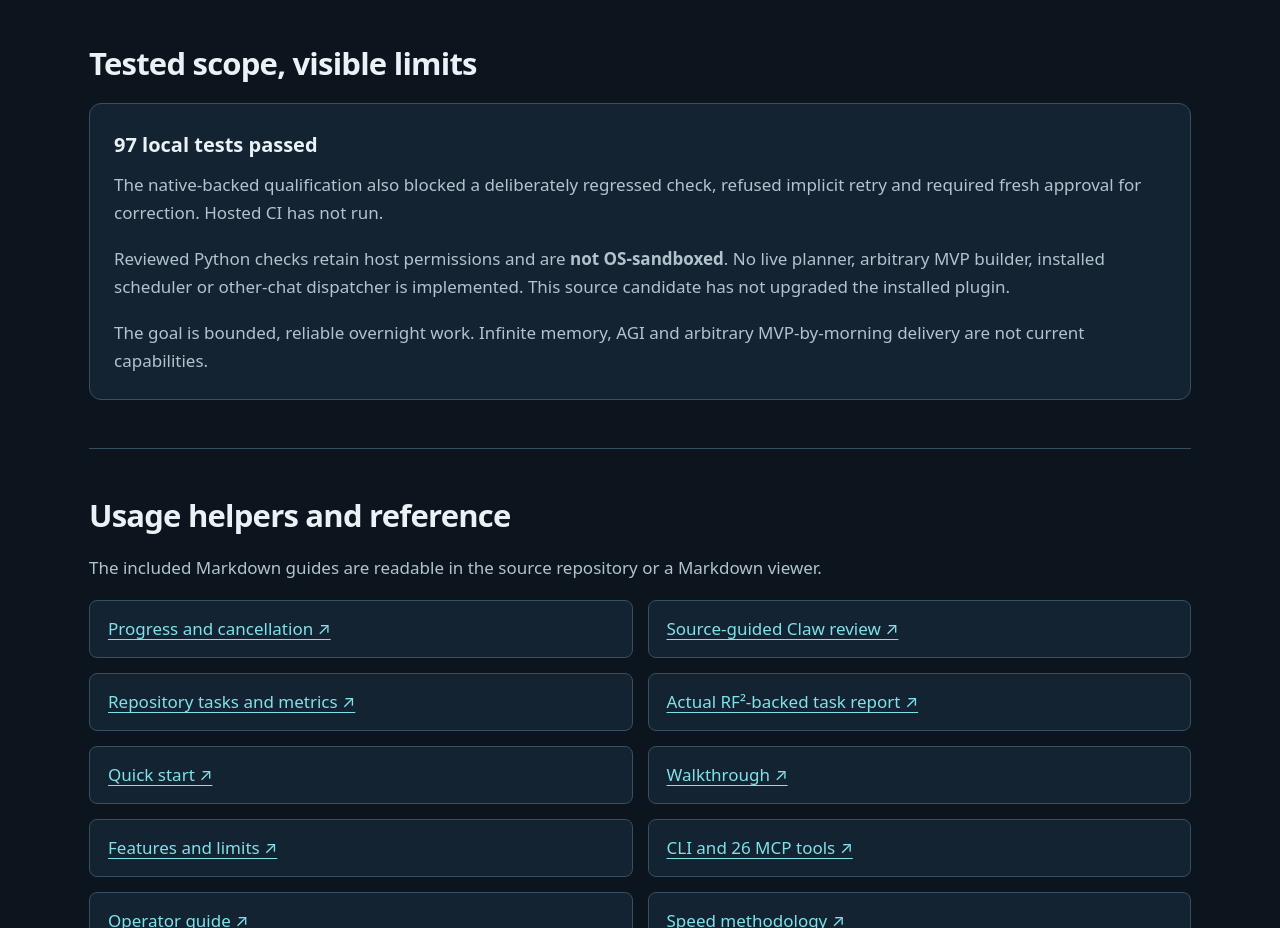
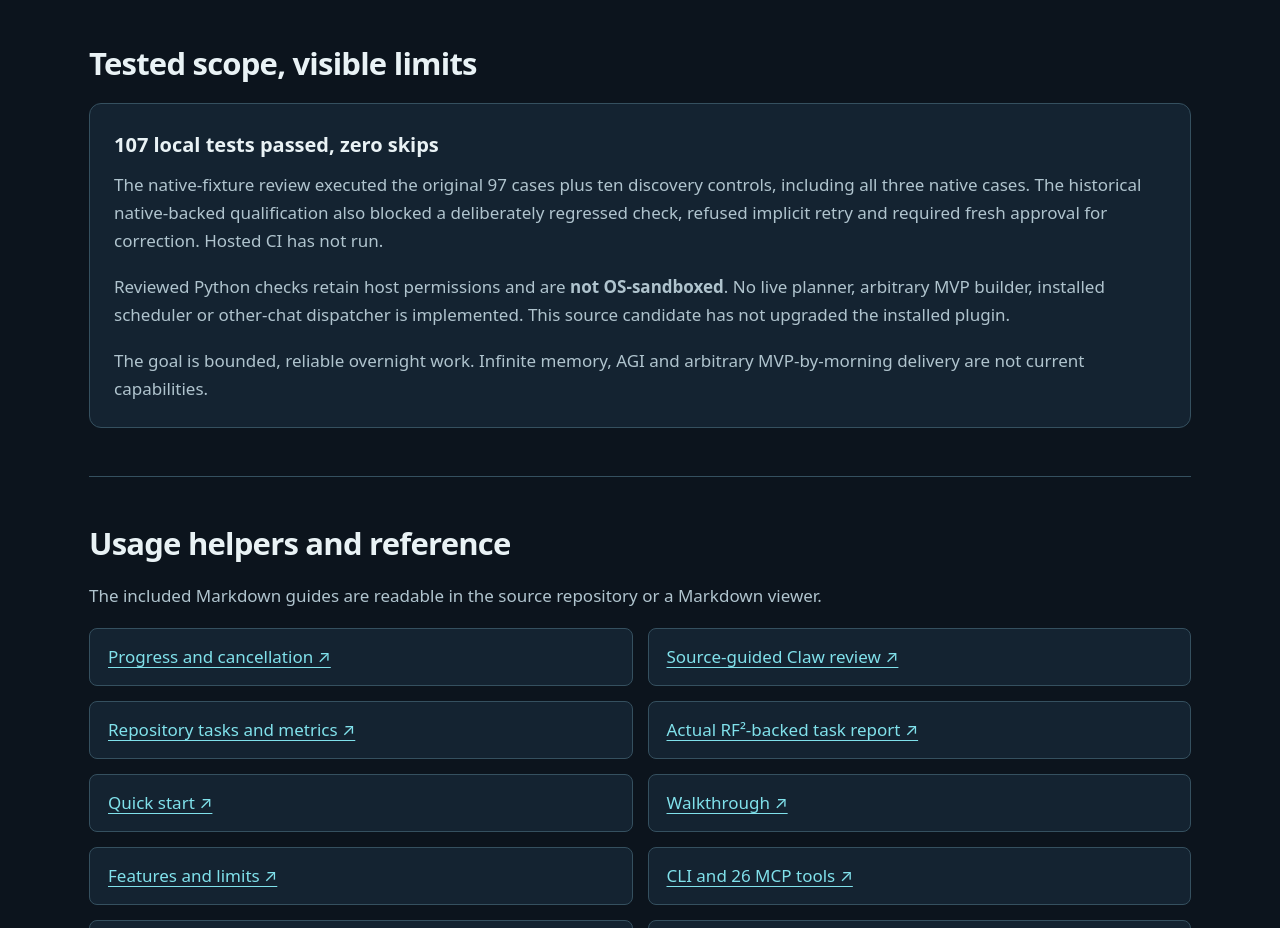
Before and after one commit to starkfiber/Bastion, a plain HTML site: page docs/index.html in a window 1280 px wide. Shown: the part 4771-5699 px from the top of the page. Drawn offline with Linux system fonts and the light colour scheme.

Commit message:
Document explicit native qualification and limits

```diff
--- a/docs/index.html
+++ b/docs/index.html
@@ -13,5 +13,5 @@ python3 -m bastion --workspace demo run RUN_ID PLAN_DIGEST
 python3 -m bastion --workspace demo verify RUN_ID</code></pre><p>The six-node demo ingests a bundled brief, recalls project knowledge, checks a sum of 6 and retains a verified receipt. It needs no provider, API key or native engine.</p><img class="wide" src="assets/workflow.svg" alt="Plan, inspect, approve, run and verify; failed or uncertain code blocks downstream work and requires investigation and fresh approval"><h3>A captured walkthrough</h3><p>Actual synthetic CLI results, rendered as a terminal graphic. Workspace paths are redacted. Captured IDs belong to disposable state and cannot be reused as your own approvals.</p><img class="wide" src="assets/walkthrough.svg" alt="Captured CLI transcript showing draft, approval, completed receipt, verification and receipt reuse"><p><a href="assets/walkthrough.json">Inspect the captured JSON</a> · <a href="WALKTHROUGH.md">Read the mission walkthrough</a></p><pre><code># Explicitly runs and approves only the bundled disposable demo
 python3 tools/docs_demo.py --run</code></pre></section>
 <section id="speed"><h2>Historical 0.5 CLI samples</h2><div class="grid stats"><article><strong>210 ms</strong><span>Workflow cycle</span><p>Four fresh CLI processes: plan, approve, run and verify.</p></article><article><strong>50 ms</strong><span>Receipt reuse</span><p>Fresh CLI invocation returning a completed run's verified receipt.</p></article><article><strong>48 ms</strong><span>Unmatched brain query</span><p>A small context query with no stored knowledge match.</p></article></div><p style="margin-top:20px">Captured before Task Edition. Medians of 15 local samples on macOS ARM64, Python 3.9.6. Tiny fixtures; process startup and local journal work included. No inference or native engine. These results establish neither production capacity nor a competitor advantage.</p><a href="PERFORMANCE.md">Method and ranges</a> · <a href="assets/performance.json">Raw samples</a></section>
-<section id="boundaries"><h2>Tested scope, visible limits</h2><div class="note"><h3>97 local tests passed</h3><p>The native-backed qualification also blocked a deliberately regressed check, refused implicit retry and required fresh approval for correction. Hosted CI has not run.</p><p>Reviewed Python checks retain host permissions and are <strong>not OS-sandboxed</strong>. No live planner, arbitrary MVP builder, installed scheduler or other-chat dispatcher is implemented. This source candidate has not upgraded the installed plugin.</p><p style="margin-bottom:0">The goal is bounded, reliable overnight work. Infinite memory, AGI and arbitrary MVP-by-morning delivery are not current capabilities.</p></div></section>
+<section id="boundaries"><h2>Tested scope, visible limits</h2><div class="note"><h3>107 local tests passed, zero skips</h3><p>The native-fixture review executed the original 97 cases plus ten discovery controls, including all three native cases. The historical native-backed qualification also blocked a deliberately regressed check, refused implicit retry and required fresh approval for correction. Hosted CI has not run.</p><p>Reviewed Python checks retain host permissions and are <strong>not OS-sandboxed</strong>. No live planner, arbitrary MVP builder, installed scheduler or other-chat dispatcher is implemented. This source candidate has not upgraded the installed plugin.</p><p style="margin-bottom:0">The goal is bounded, reliable overnight work. Infinite memory, AGI and arbitrary MVP-by-morning delivery are not current capabilities.</p></div></section>
 <section id="guides"><h2>Usage helpers and reference</h2><p>The included Markdown guides are readable in the source repository or a Markdown viewer.</p><div class="links"><a href="CONTROL.md">Progress and cancellation ↗</a><a href="CLAW-REVIEW.md">Source-guided Claw review ↗</a><a href="TASKS.md">Repository tasks and metrics ↗</a><a href="assets/task-report-example.html">Actual RF²-backed task report ↗</a><a href="QUICKSTART.md">Quick start ↗</a><a href="WALKTHROUGH.md">Walkthrough ↗</a><a href="FEATURES.md">Features and limits ↗</a><a href="FUNCTIONS.md">CLI and 26 MCP tools ↗</a><a href="OPERATOR_GUIDE.md">Operator guide ↗</a><a href="PERFORMANCE.md">Speed methodology ↗</a><a href="VALIDATION.md">Validation scope ↗</a><a href="PUBLICATION.md">Publication status ↗</a></div></section></main><footer>MIT licensed · Source target: starkfiber/Bastion · No separate site deployment configured. This page makes no external requests.</footer></body></html>
```
Also changed, not shown: 6 other files.
